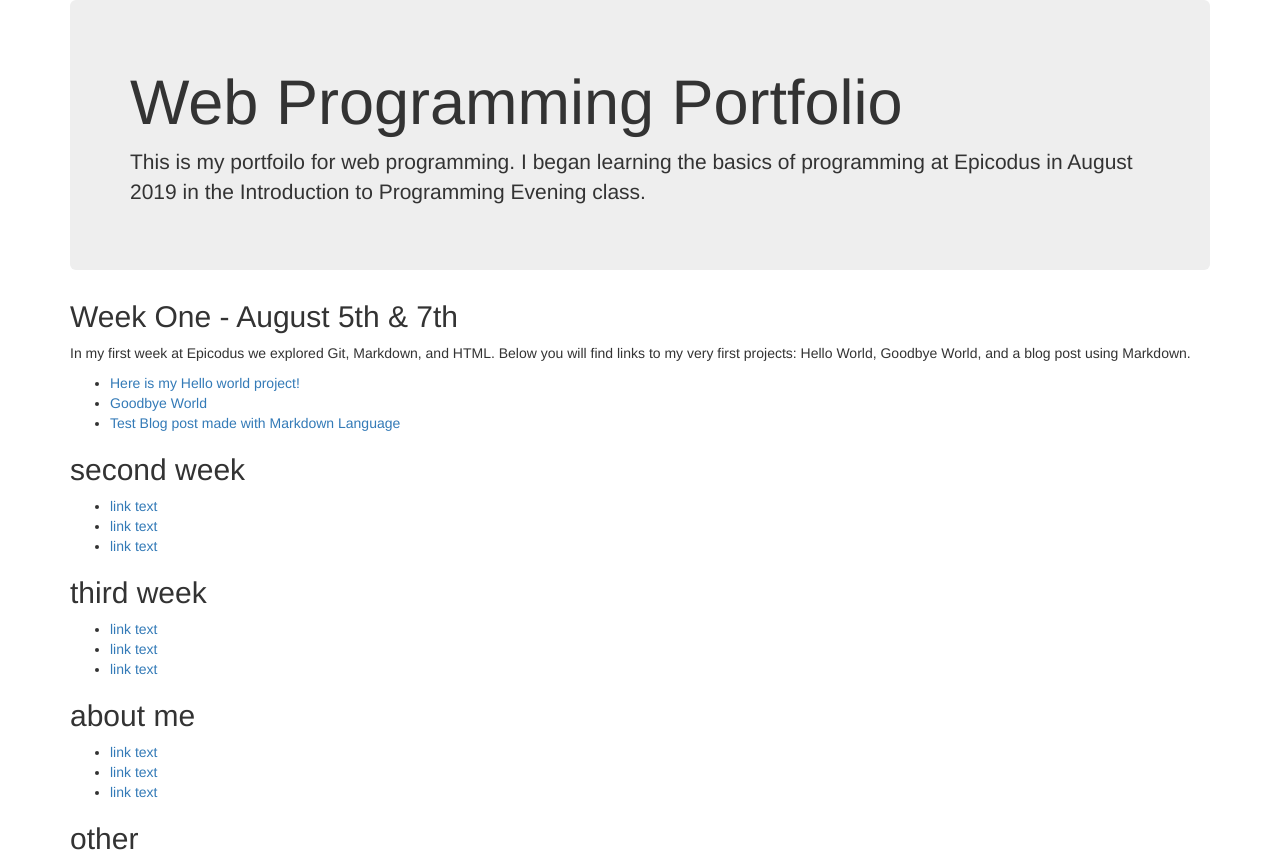
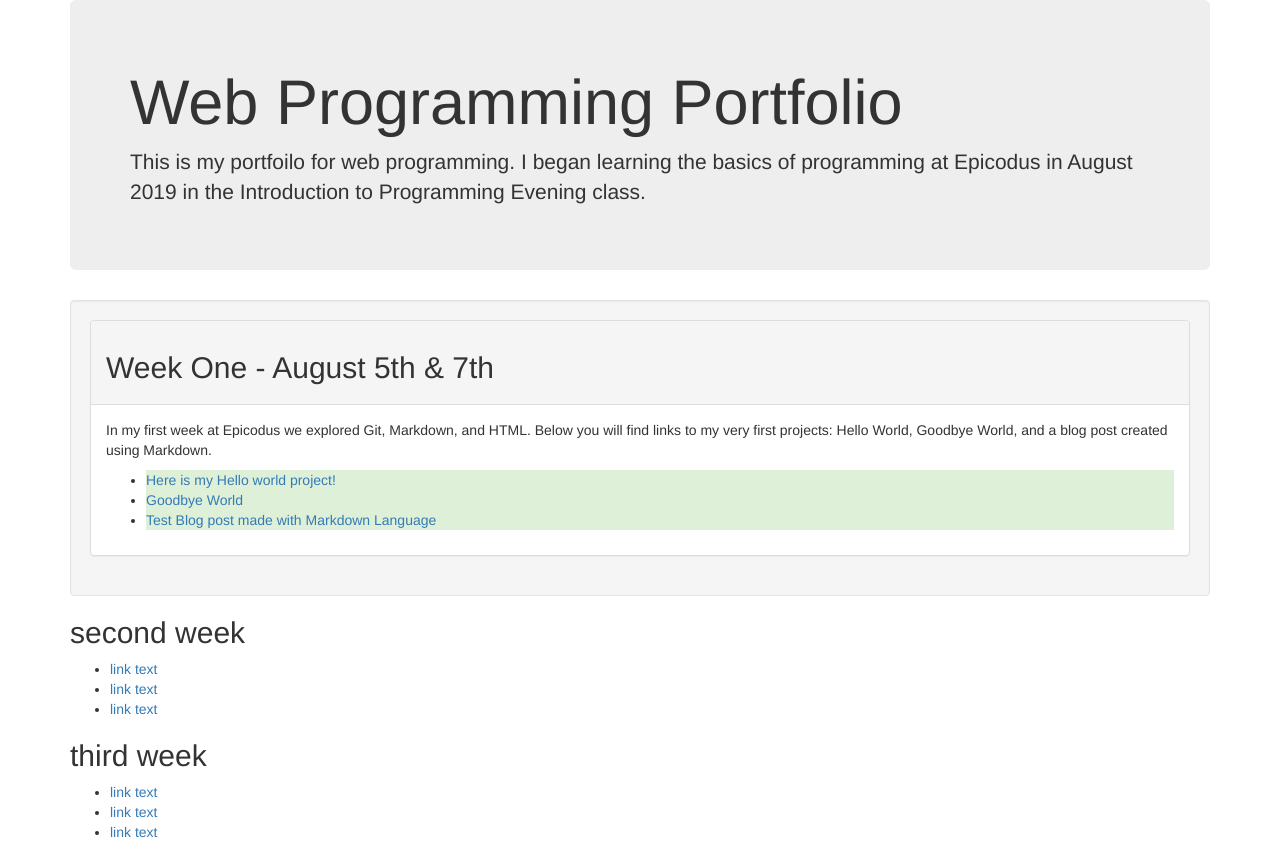
Before and after one commit to fcw1987/Portfolio, a plain HTML site: page index.html in a window 1280 px wide. Shown: the top 858 px of the page. Drawn offline with Linux system fonts and the light colour scheme.

Commit message:
added bootstrap frameworks for week one layout

```diff
--- a/index.html
+++ b/index.html
@@ -13,16 +13,24 @@
           programming at Epicodus in August 2019 in the Introduction to Programming Evening class.
         </p>
       </div>
+        <div class="well">
+          <div class="panel panel-default">
+              <div class="panel-heading">
                 <h2>Week One - August 5th & 7th</h2>
+              </div>
+                <div class="panel-body">
                   <p>
                     In my first week at Epicodus we explored Git, Markdown, and HTML. Below you will find links
-        to my very first projects: Hello World, Goodbye World, and a blog post using Markdown.
+                    to my very first projects: Hello World, Goodbye World, and a blog post created using Markdown.
                   </p>
                   <ul>
-        <li><a href="https://github.com/fcw1987/hello-world">Here is my Hello world project!</a></li>
-        <li><a href="https://github.com/fcw1987/goodbye">Goodbye World</a></li>
-        <li><a href="https://github.com/fcw1987/blog">Test Blog post made with Markdown Language</a></li>
+                    <li class="bg-success"><a href="https://github.com/fcw1987/hello-world">Here is my Hello world project!</a></li>
+                    <li class="bg-success"><a href="https://github.com/fcw1987/goodbye">Goodbye World</a></li>
+                    <li class="bg-success"><a href="https://github.com/fcw1987/blog">Test Blog post made with Markdown Language</a></li>
                   </ul>
+        </div>
+            </div>
+                </div>
       <h2>second week</h2>
       <ul>
         <li><a href="url">link text</a></li>
```
Lines whose indentation alone changed are shown as unchanged.
